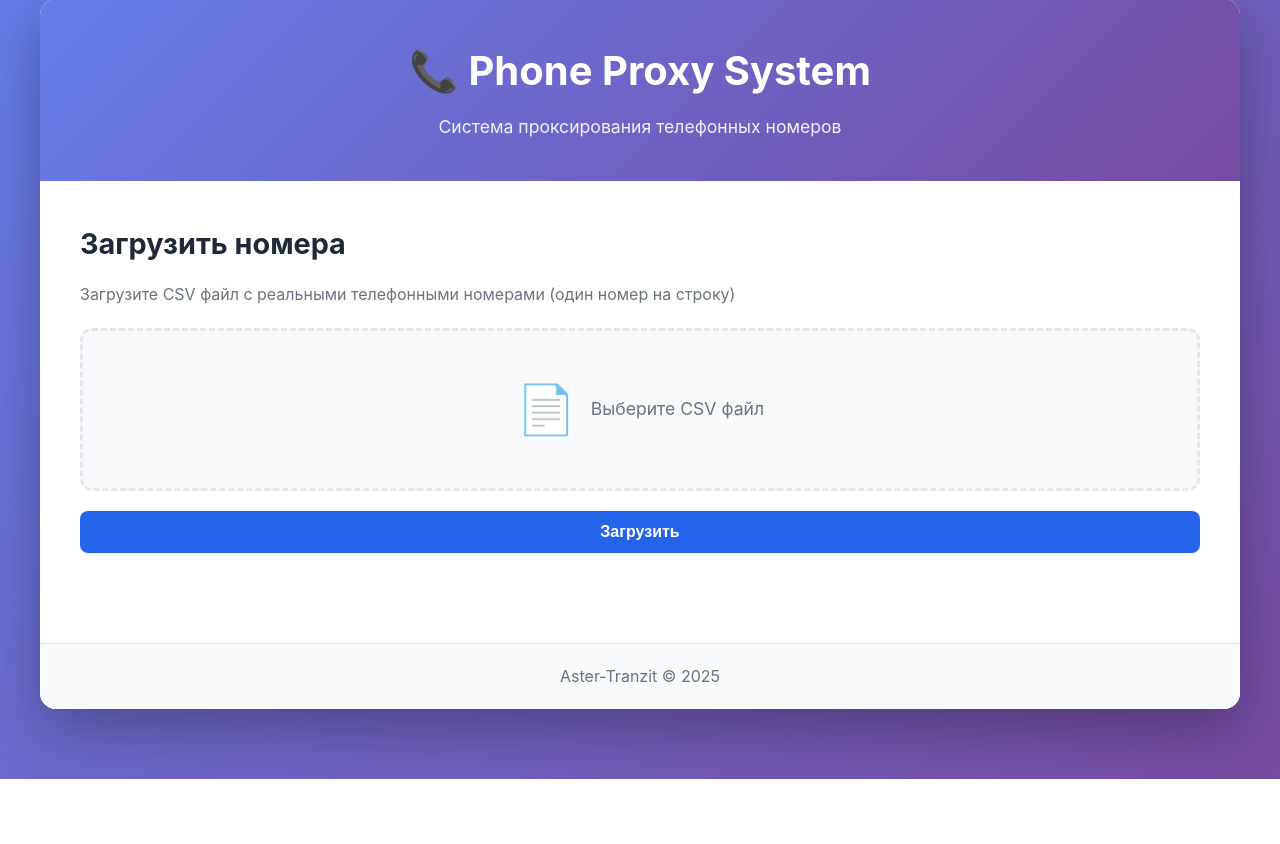
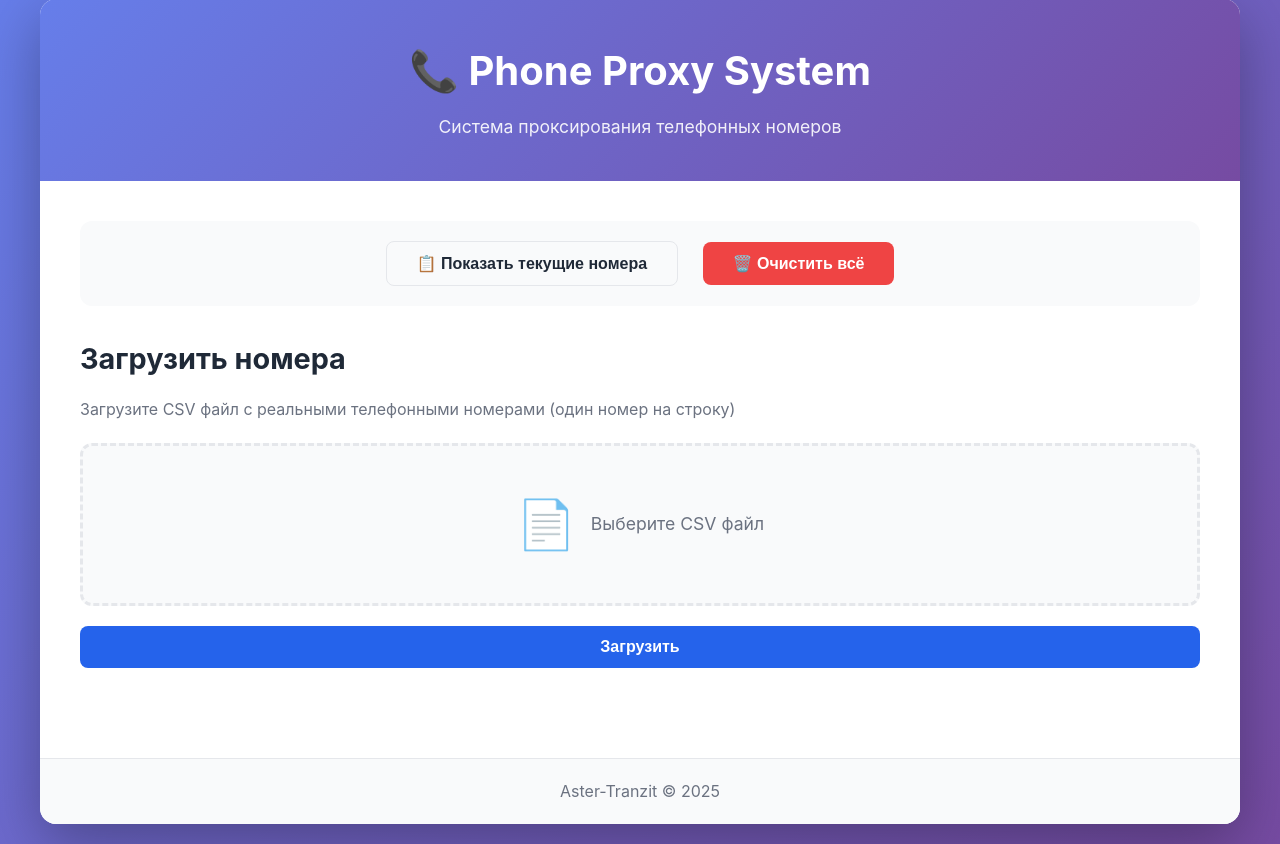
Before and after one commit to jzhekatroy/aster-tranzit, a Flask app: page / in a window 1280 px wide. Shown: the part 21-865 px from the top of the page. Before the commit the page ends 800 px from the top, so only its background shows below. Run offline with Flask 3, Linux system fonts and the light colour scheme.

Commit message:
Add: show current numbers button, clear all button, export only fake numbers

```diff
--- a/app/routes.py
+++ b/app/routes.py
@@ -235,6 +235,32 @@
         return jsonify({'error': f'Ошибка экспорта: {str(e)}'}), 500
 
 
+@bp.route('/clear', methods=['POST'])
+def clear_all():
+    """
+    Очистить все номера из базы данных
+
+    Returns:
+        JSON с результатом операции
+    """
+    try:
+        success = db.clear_all_mappings()
+
+        if success:
+            return jsonify({
+                'success': True,
+                'message': 'Все номера успешно удалены'
+            })
+        else:
+            return jsonify({
+                'success': False,
+                'error': 'Ошибка при очистке базы данных'
+            }), 500
+
+    except Exception as e:
+        return jsonify({'error': f'Ошибка: {str(e)}'}), 500
+
+
 @bp.route('/health', methods=['GET'])
 def health():
     """Health check endpoint"""
--- a/static/script.js
+++ b/static/script.js
@@ -81,19 +81,66 @@
     document.getElementById('listSection').style.display = 'block';
 }
 
-// Скачать результаты
+// Скачать результаты (только фейковые номера)
 function downloadResults() {
     if (currentResults.length === 0) {
         showError('Нет данных для скачивания');
         return;
     }
 
-    let csv = 'Real Phone,Fake Phone\n';
-    currentResults.forEach(mapping => {
-        csv += `${mapping.real_phone},${mapping.fake_phone}\n`;
-    });
+    // Только фейковые номера построчно, без заголовков
+    let content = currentResults.map(m => m.fake_phone).join('\n');
 
-    downloadCSV(csv, 'phone_mappings.csv');
+    downloadCSV(content, 'fake_phones.txt');
+}
+
+// Показать текущие номера
+async function showCurrentNumbers() {
+    try {
+        const response = await fetch('/mappings');
+        const data = await response.json();
+
+        if (response.ok && data.success) {
+            if (data.mappings.length === 0) {
+                showError('Нет сохраненных номеров');
+                return;
+            }
+
+            displayList(data.mappings);
+        } else {
+            showError(data.error || 'Ошибка при загрузке данных');
+        }
+    } catch (error) {
+        showError('Ошибка соединения с сервером: ' + error.message);
+    }
+}
+
+// Очистить все номера
+async function clearAllNumbers() {
+    if (!confirm('Вы уверены? Все номера будут удалены из базы данных!')) {
+        return;
+    }
+
+    try {
+        const response = await fetch('/clear', {
+            method: 'POST'
+        });
+
+        const data = await response.json();
+
+        if (response.ok && data.success) {
+            // Скрыть список и кнопку скачать
+            document.getElementById('listSection').style.display = 'none';
+            document.getElementById('downloadSection').style.display = 'none';
+            currentResults = [];
+
+            alert('Все номера успешно удалены!');
+        } else {
+            showError(data.error || 'Ошибка при очистке');
+        }
+    } catch (error) {
+        showError('Ошибка соединения с сервером: ' + error.message);
+    }
 }
 
 // Скачивание CSV
--- a/static/style.css
+++ b/static/style.css
@@ -161,6 +161,30 @@
 .btn-large {
     padding: 16px 40px;
     font-size: 1.2em;
+}
+
+.btn-danger {
+    background: var(--error-color);
+    color: white;
+}
+
+.btn-danger:hover {
+    background: #dc2626;
+    transform: translateY(-2px);
+    box-shadow: 0 4px 12px rgba(239, 68, 68, 0.4);
+}
+
+/* Секция управления */
+.controls-section {
+    text-align: center;
+    margin-bottom: 30px;
+    padding: 20px;
+    background: var(--bg-light);
+    border-radius: 12px;
+}
+
+.controls-section .btn {
+    margin: 0 10px;
 }
 
 /* Загрузка */
--- a/templates/index.html
+++ b/templates/index.html
@@ -14,6 +14,12 @@
         </header>
 
         <main>
+            <!-- Кнопки управления -->
+            <section class="controls-section">
+                <button onclick="showCurrentNumbers()" class="btn btn-secondary">📋 Показать текущие номера</button>
+                <button onclick="clearAllNumbers()" class="btn btn-danger">🗑️ Очистить всё</button>
+            </section>
+
             <!-- Форма загрузки -->
             <section class="upload-section">
                 <h2>Загрузить номера</h2>
@@ -39,7 +45,7 @@
 
                 <!-- Кнопка скачать (показывается после загрузки) -->
                 <div id="downloadSection" style="display: none; margin-top: 20px;">
-                    <button onclick="downloadResults()" class="btn btn-success btn-large">📥 Скачать результат</button>
+                    <button onclick="downloadResults()" class="btn btn-success btn-large">📥 Скачать фейковые номера</button>
                 </div>
             </section>
 
```
